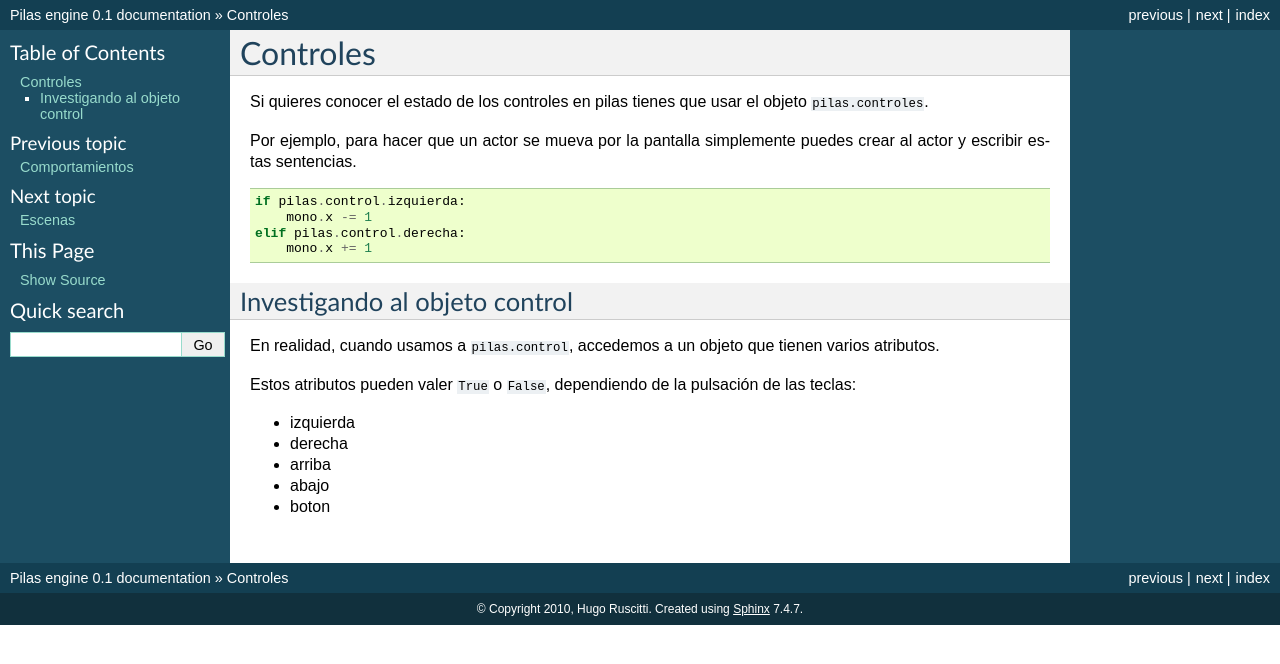
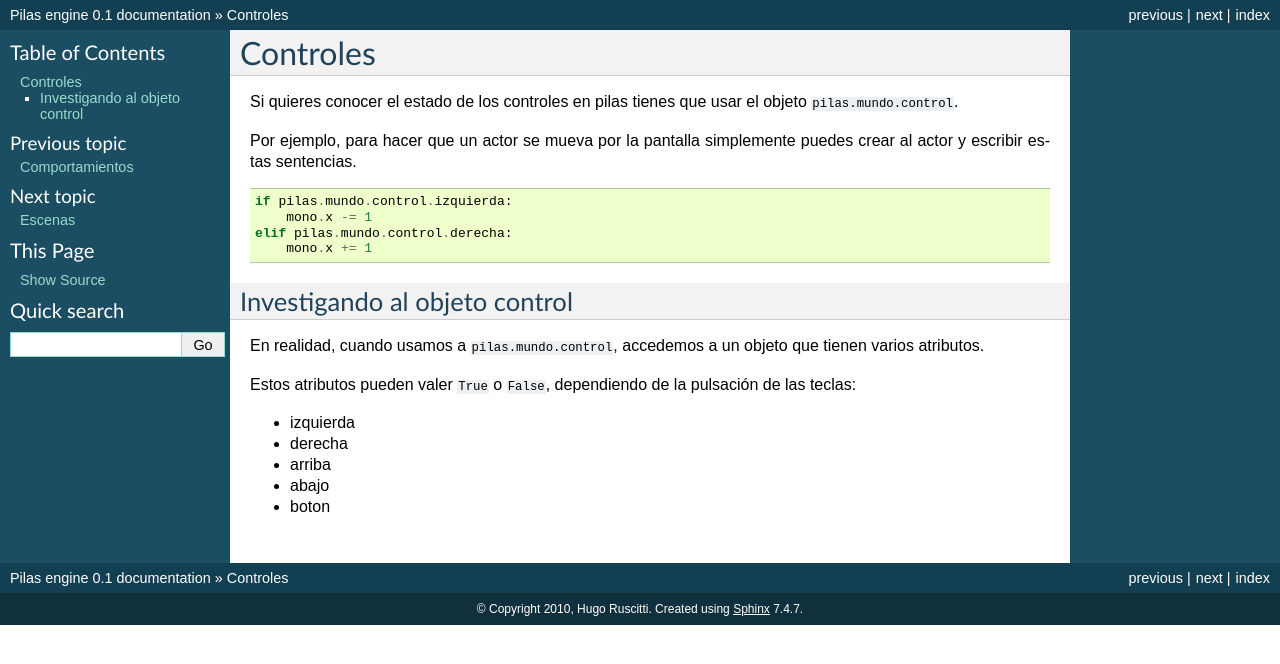
Before and after one commit to hugoruscitti/pilas-docs, a Sphinx documentation site: the page built from source/controles.rst, in a window 1280 px wide. Shown: the top 664 px of the page. Built offline with Sphinx 7.4.7, drawn with Linux system fonts in a browser that asks for light colours.

Commit message:
reparando todos los ejemplos.

```diff
--- a/source/controles.rst
+++ b/source/controles.rst
@@ -2,7 +2,7 @@ Controles
 =========
 
 Si quieres conocer el estado de los controles
-en pilas tienes que usar el objeto ``pilas.controles``.
+en pilas tienes que usar el objeto ``pilas.mundo.control``.
 
 Por ejemplo, para hacer que un actor
 se mueva por la pantalla simplemente puedes crear
@@ -10,16 +10,16 @@ al actor y escribir estas sentencias.
 
 .. code-block:: python
 
-    if pilas.control.izquierda:
+    if pilas.mundo.control.izquierda:
         mono.x -= 1
-    elif pilas.control.derecha:
+    elif pilas.mundo.control.derecha:
         mono.x += 1
 
 
 Investigando al objeto control
 ------------------------------
 
-En realidad, cuando usamos a ``pilas.control``, accedemos
+En realidad, cuando usamos a ``pilas.mundo.control``, accedemos
 a un objeto que tienen varios atributos.
 
 Estos atributos pueden valer ``True`` o ``False``, dependiendo
```
